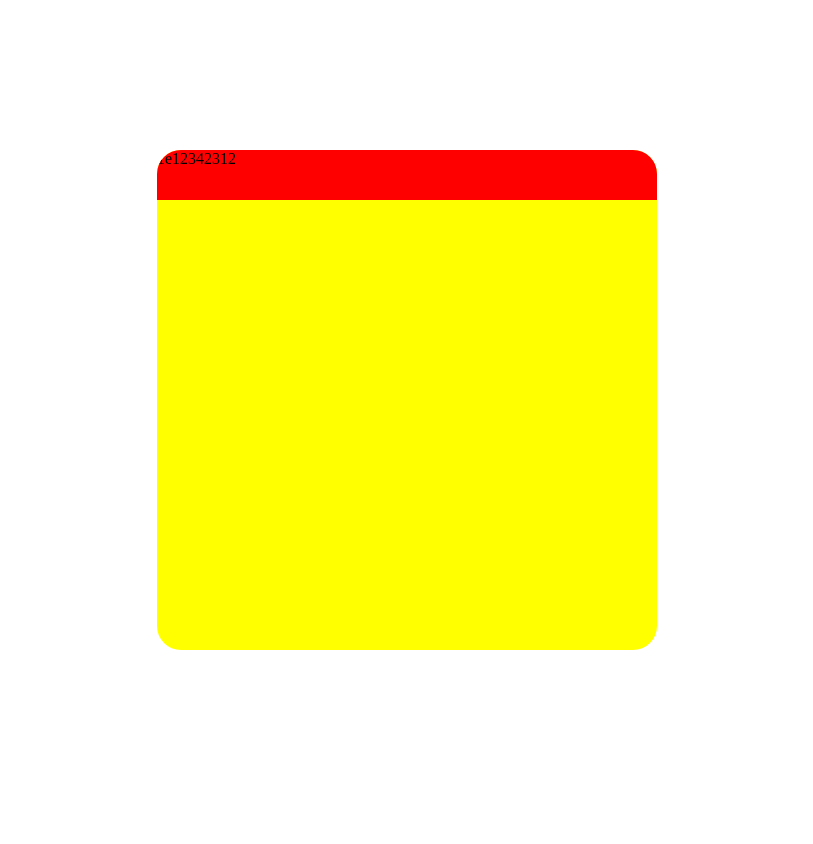
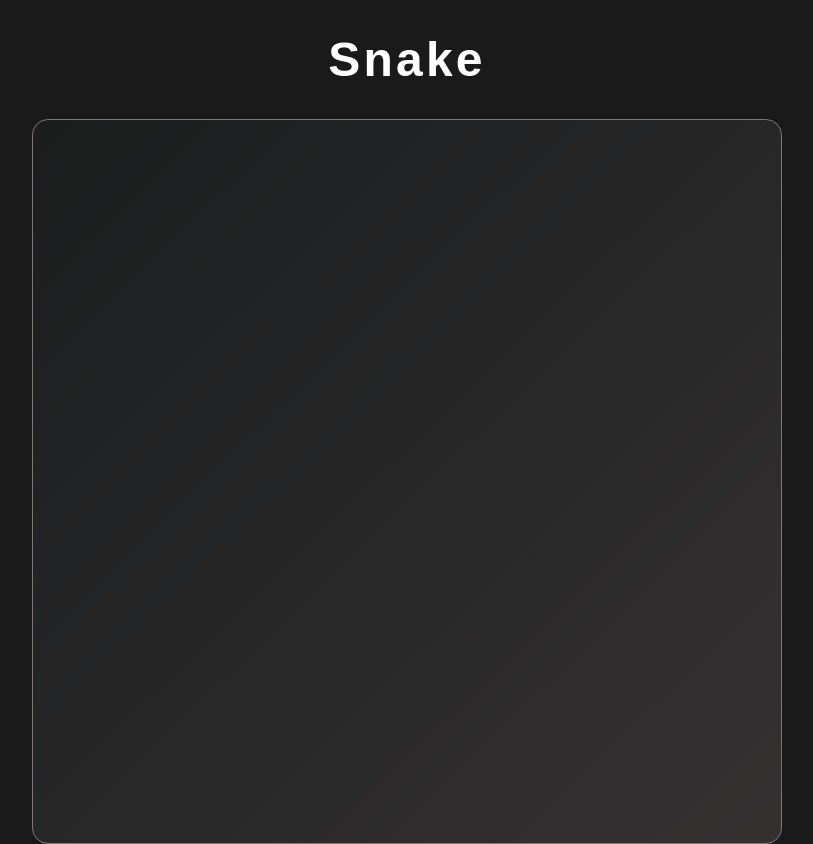
Before and after one commit to Miklakapi/js_games, a website built with webpack: page src/index.html in a window 1280 px wide. Shown: the whole page, without its empty margins (233-1046 px from the left). Before the commit the page ends 800 px from the top, so only its background shows below. Built offline with nearby package versions, Linux system fonts and the light colour scheme.

Commit message:
template

```diff
--- a/src/App/style.scss
+++ b/src/App/style.scss
@@ -1,5 +1,7 @@
 body {
     margin: 0;
+    background-color: #1b1a1a;
+    font-family: sans-serif;
 }
 
 * {
@@ -12,35 +14,29 @@ body {
     display: flex;
     align-items: center;
     justify-content: center;
+    flex-wrap: wrap;
 
-    .app {
-        width: 500px;
-        height: 500px;
-        background-color: yellow;
-        border-radius: 1.5rem;
-        overflow: hidden;
-        display: flex;
-        flex-wrap: wrap;
-        justify-content: center;
+    .wrapper {
+        width: 750px;
 
-        .header {
-            width: 100%;
-            height: 50px;
-            background-color: red;
+        .title {
+            font-weight: bold;
+            font-size: 1.5rem;
+            letter-spacing: 0.2rem;
+            color: white;
+            text-align: center;
         }
 
-        .area {
-            height: calc(100% - 50px);
-            width: calc(100% - 50px);
+        .app {
+            width: 100%;
+            height: 725px;
+            background-image: linear-gradient(to right bottom, #1c1d1d, #212223, #272728, #2e2c2d, #343131);
+            border: 1px solid rgb(126, 119, 119);
+            border-radius: 1rem;
+            overflow: hidden;
             display: flex;
             flex-wrap: wrap;
-
-            .square {
-                height: 5%;
-                width: 5%;
-                border: 1px solid black;
-                background-color: green;
-            }
+            justify-content: center;
         }
     }
 }
--- a/src/index.html
+++ b/src/index.html
@@ -8,11 +8,9 @@
 </head>
 <body>
     <div class="container">
-        <div class="app">
-            <div class="header">
-                <div class="counter">1e12342312</div>
-            </div>
-            <div class="area"></div>
+        <div class="wrapper">
+            <div class="title"><h1>Snake</h1></div>
+            <div class="app"></div>
         </div>
     </div>
 </body>
```
